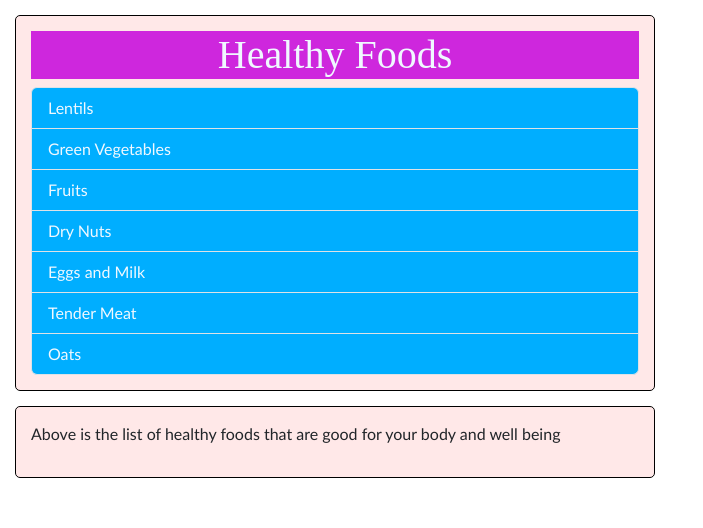
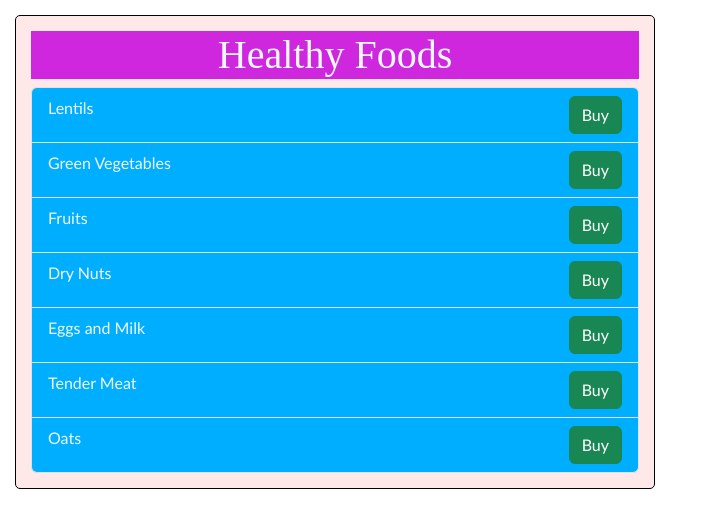
Before and after one commit to RehanDilawar/react-course, a React (Vite) app in the folder 04_Fragments/learning-fragments/: page / in a window 1280 px wide. Shown: the top 528 px of the page, without its empty margins (0-703 px from the left). Built offline with nearby package versions, Linux system fonts and the light colour scheme.

Commit message:
Event Handling

```diff
--- a/04_Fragments/learning-fragments/src/App.jsx
+++ b/04_Fragments/learning-fragments/src/App.jsx
@@ -21,10 +21,10 @@ function App() {
         <ErrorMessage items={foodItems}></ErrorMessage>
         <FoodItems items={foodItems}></FoodItems>
       </Container>
-      <Container>
+      {/* <Container>
         <p>Above is the list of healthy foods that are good for your body and well
         being</p>
-      </Container>
+      </Container> */}
     </>
   );
 }
--- a/04_Fragments/learning-fragments/src/components/Item.jsx
+++ b/04_Fragments/learning-fragments/src/components/Item.jsx
@@ -1,5 +1,12 @@
 import css from "./Item.module.css"
 const Item = ({FoodItem}) => {
-  return <li className={`${css['kg-item']} list-group-item kg-item`}><span className={css['kg-span']}>{FoodItem}</span></li>;
+  const handlyBuyButtonClicked=(FoodItem)=>{
+    console.log(`${FoodItem} being bought.`)
+  }
+  return <li className={`${css['kg-item']} list-group-item kg-item`}><span className={css['kg-span']}>{FoodItem}</span>
+  <button className={`${css.button} btn btn-success`}
+  onClick={()=>handlyBuyButtonClicked(FoodItem)}
+  >Buy</button>
+  </li>;
 };
 export default Item;
--- a/04_Fragments/learning-fragments/src/components/Item.module.css
+++ b/04_Fragments/learning-fragments/src/components/Item.module.css
@@ -6,3 +6,7 @@
   font-weight: 500;
   color: aliceblue;
 }
+
+.button{
+  float: right;
+}
```
